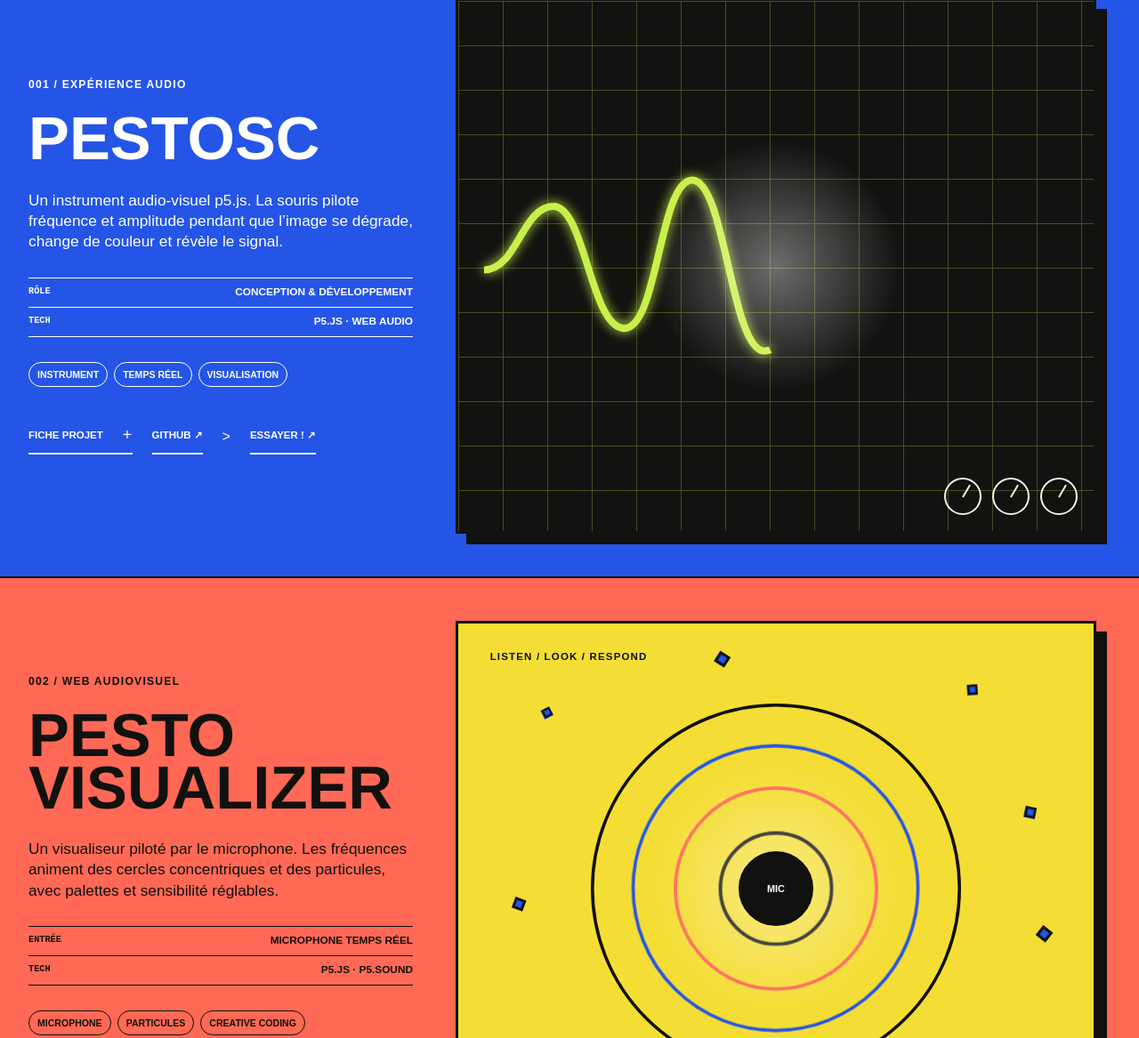
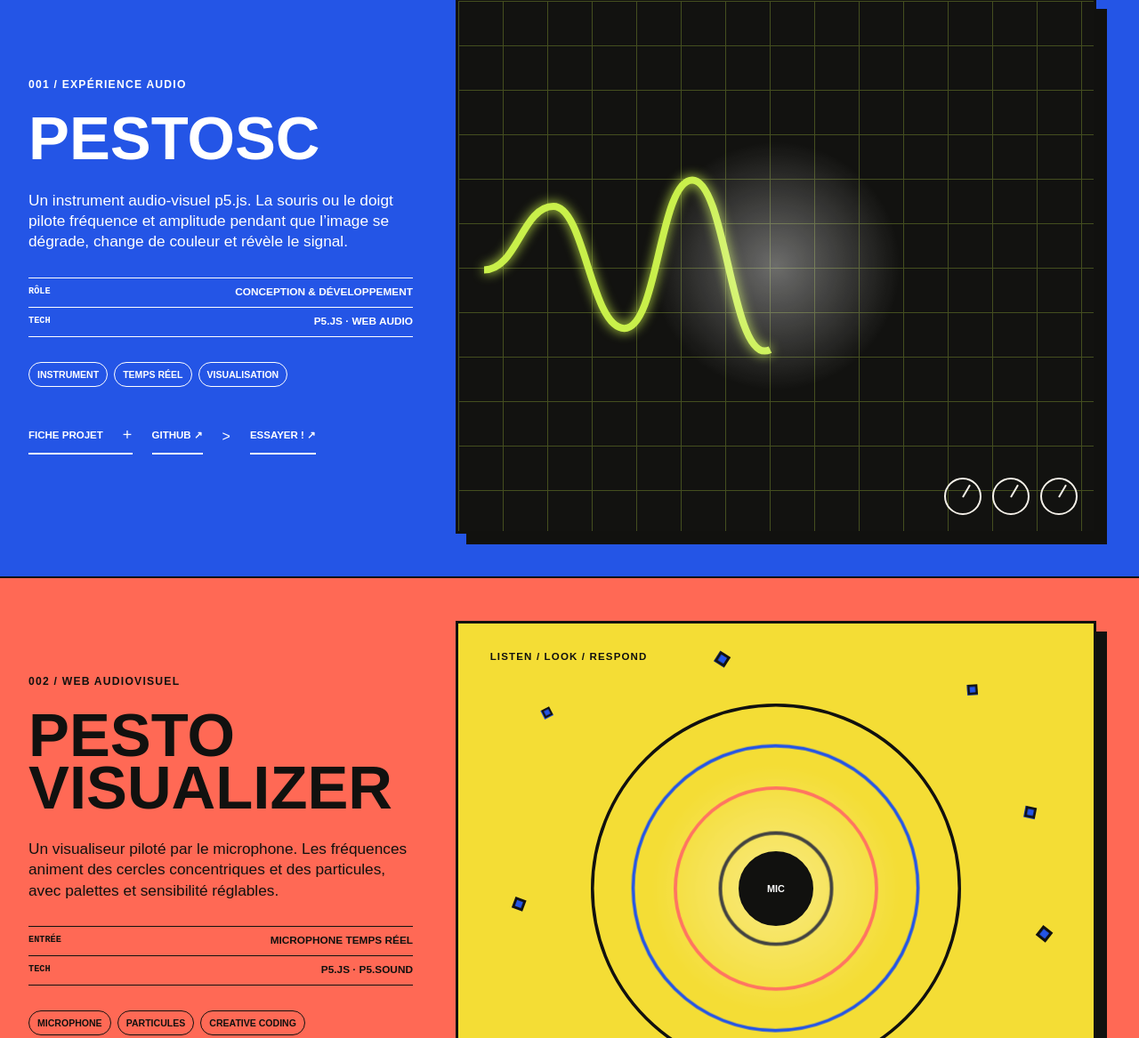
Before and after one commit to Lehomar2vinci/Portfolio, a website: page index.html in a window 1280 px wide. Shown: the part 5030-6197 px from the top of the page at 89% size. Drawn offline with Linux system fonts and the light colour scheme.

Commit message:
Update index.html

```diff
--- a/index.html
+++ b/index.html
@@ -620,9 +620,9 @@
             </p>
             <h3>PestOSC</h3>
             <p
-              data-en="A p5.js audio-visual instrument. The mouse drives frequency and amplitude while the image degrades, changes color and reveals the signal."
+              data-en="A p5.js audio-visual instrument. The mouse or touch drives frequency and amplitude while the image degrades, changes color and reveals the signal."
             >
-              Un instrument audio-visuel p5.js. La souris pilote fréquence et
+              Un instrument audio-visuel p5.js. La souris ou le doigt pilote fréquence et
               amplitude pendant que l’image se dégrade, change de couleur et
               révèle le signal.
             </p>
@@ -883,7 +883,7 @@
             <li>
               <small data-en="LANGUAGES">LANGUES</small
               ><span data-en="French · English B2 · Italian C1"
-                >Français · Anglais B2 · Italien C1</span
+                >Français · Anglais B2 · Italien B2</span
               >
             </li>
             <li><small data-en="FOCUS">FOCUS</small>Code · Audio · UX</li>
```
